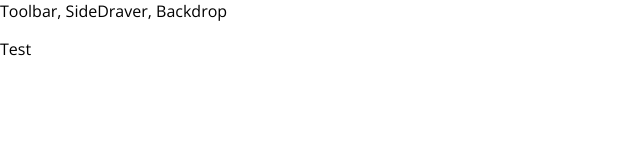
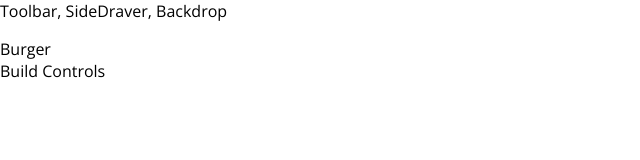
Before and after one commit to antocecere77/BurgerBuilderReduxSaga, a React app: page / in a window 1280 px wide. Shown: the top 160 px of the page, without its empty margins (0-640 px from the left). Built offline with nearby package versions, Linux system fonts and the light colour scheme.

Commit message:
Starting implementation of the burger builder component

```diff
--- a/src/App.js
+++ b/src/App.js
@@ -1,13 +1,14 @@
 import React, { Component } from 'react';
 
 import Layout from './components/Layout/Layout';
+import BurgerBuilder from './containers/BurgerBuilder/BurgerBuilder';
 
 class App extends Component {
   render() {
     return (
       <div>
         <Layout>
-          <p>Test</p>
+          <BurgerBuilder />
         </Layout>
       </div>
     );
--- /dev/null
+++ b/src/components/Layout/Layout.css
@@ -0,0 +1,3 @@
+.Content {
+    margin-top: 16px;
+}
--- a/src/components/Layout/Layout.js
+++ b/src/components/Layout/Layout.js
@@ -1,10 +1,11 @@
 import React from 'react';
 import Aux from '../../hoc/Auxiliary';
+import classes from './Layout.css';
 
 const layout = (props) => (
     <Aux>
         <div>Toolbar, SideDraver, Backdrop</div>
-        <main>
+        <main className={classes.Content}>
             {props.children}
         </main>
     </Aux>
--- /dev/null
+++ b/src/containers/BurgerBuilder/BurgerBuilder.js
@@ -0,0 +1,16 @@
+import React, { Component } from 'react';
+
+import Aux from '../../hoc/Auxiliary';
+
+class BurgerBuilder extends Component {
+    render() {
+        return (
+            <Aux>
+                <div>Burger</div>
+                <div>Build Controls</div>
+            </Aux>
+        );
+    }
+}
+
+export default BurgerBuilder;
```
